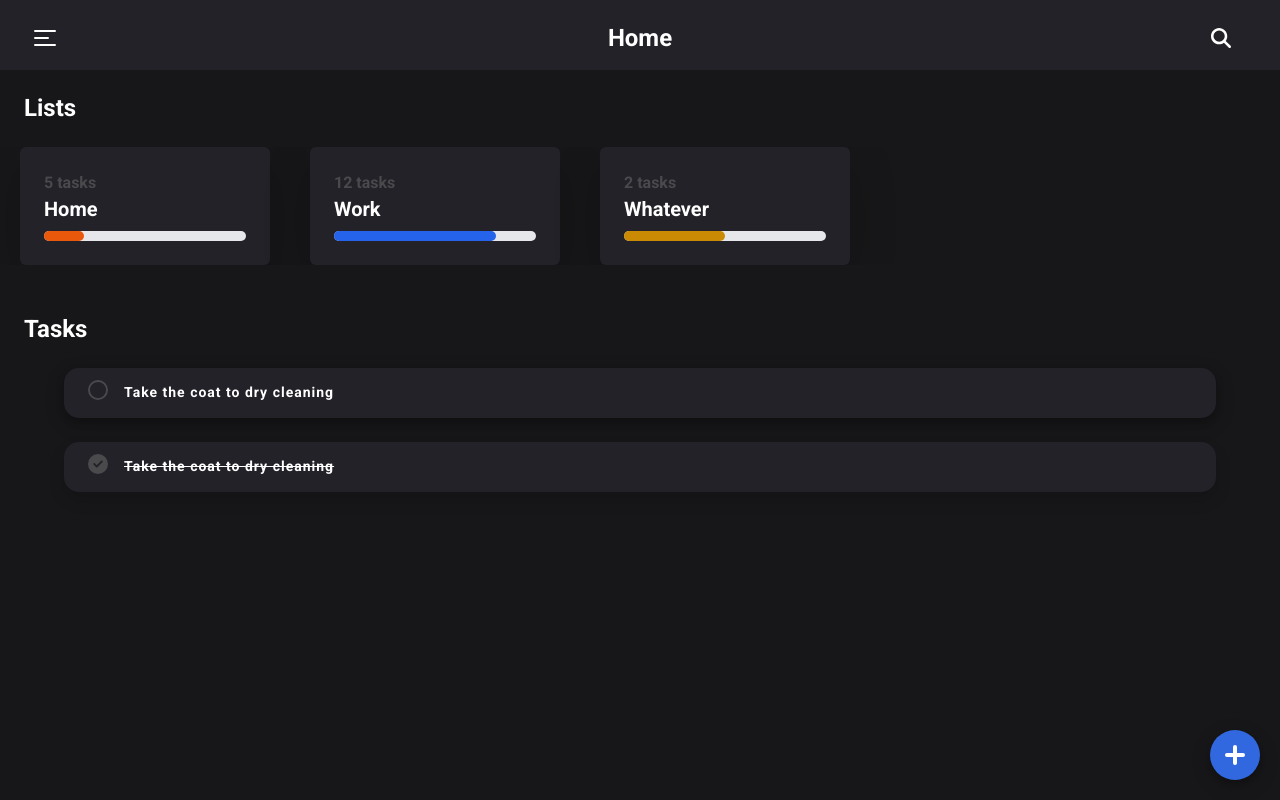
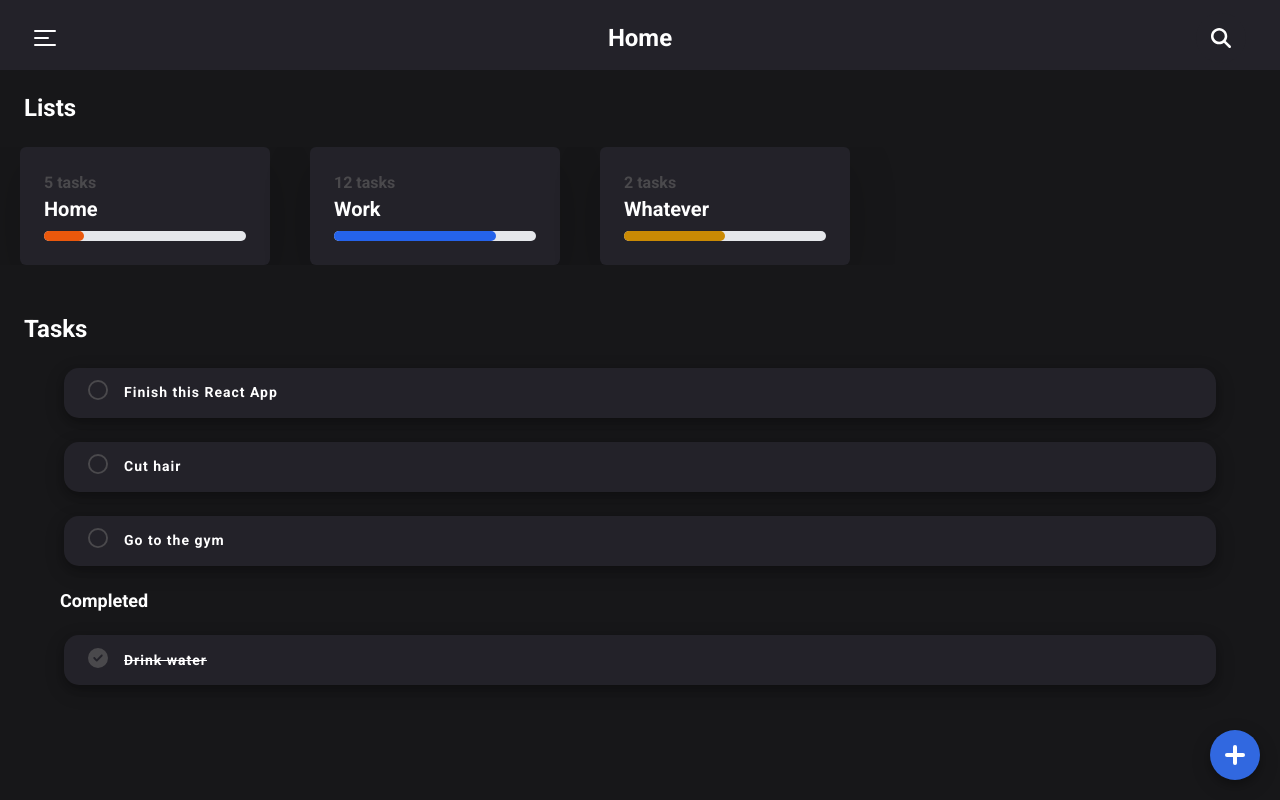
Before and after one commit to Gaoux/to-do-list, a React (Create React App) app: page / in a window 1280 px wide. Built offline with nearby package versions, Linux system fonts and the light colour scheme.

Commit message:
New features Separate completed task from uncompleted ones Display task from props.children

```diff
--- a/src/App.js
+++ b/src/App.js
@@ -15,10 +15,15 @@ import { ListsContainer } from './components/ListsContainer';
 //   { id: 4, text: 'End this proyect', completed: false },
 // ];
 const defaultTasks = [
-  { text: 'Cut hair', completed: false },
-  { text: 'Drink water', completed: true },
-  { text: 'Go to the gym', completed: false },
-  { text: 'End this proyect', completed: false },
+  {
+    text: 'Finish this React App',
+    completed: false,
+    date: '',
+    notes: 'End this To Do App',
+  },
+  { text: 'Cut hair', completed: false, date: '', notes: '' },
+  { text: 'Drink water', completed: true, date: '', notes: '' },
+  { text: 'Go to the gym', completed: false, date: '', notes: '' },
 ];
 
 function App() {
--- a/src/assets/styles/sass/components/_AddTaskButton.scss
+++ b/src/assets/styles/sass/components/_AddTaskButton.scss
@@ -9,7 +9,7 @@
   @include add-btn;
 }
 
-.add-task-btn.active {
+.add-task-btn--active {
   background-color: $ajax-red;
   transform: rotate(45deg);
 }
--- a/src/assets/styles/sass/components/_ListsList.scss
+++ b/src/assets/styles/sass/components/_ListsList.scss
@@ -14,10 +14,14 @@
       margin: 0 20px;
       box-shadow: 0 4px 8px 0 rgba(0, 0, 0, 0.2),
         0 6px 20px 0 rgba(0, 0, 0, 0.19);
+      transition: transform 0.2s;
       cursor: pointer;
       .n-tasks {
         color: $dark-grey;
       }
     }
+    .list-item:hover {
+      transform: scale(1.02);
+    }
   }
 }
--- a/src/assets/styles/sass/components/_TaskList.scss
+++ b/src/assets/styles/sass/components/_TaskList.scss
@@ -4,6 +4,10 @@
   color: $white;
   .title {
     font-size: $lg;
+  }
+  .subtitle {
+    font-size: $md;
+    margin-left: 60px;
   }
   .task-list {
     width: 100%;
@@ -19,6 +23,7 @@
       white-space: nowrap;
       border-radius: 15px;
       position: relative;
+      transition: transform 0.2s;
       box-shadow: 0 4px 8px 0 rgba(0, 0, 0, 0.2),
         0 6px 20px 0 rgba(0, 0, 0, 0.19);
       cursor: pointer;
@@ -31,6 +36,7 @@
       }
     }
     .task-item:hover {
+      transform: scale(1.02);
     }
   }
 }
--- a/src/components/AddTaskButton.js
+++ b/src/components/AddTaskButton.js
@@ -8,7 +8,7 @@ function AddTaskButton(props) {
 
   return (
     <button
-      className={props.active ? 'add-task-btn active' : 'add-task-btn'}
+      className={`add-task-btn ${props.active && 'add-task-btn--active'}`}
       onClick={handleClick}
     >
       <span className="line"></span>
--- a/src/components/AddTaskModal.js
+++ b/src/components/AddTaskModal.js
@@ -63,7 +63,7 @@ function AddTaskModal(props) {
                 className="block text-gray-700 text-sm font-bold mb-2"
                 for="name"
               >
-                Name
+                Name *
               </label>
               <input
                 className="input shadow appearance-none rounded w-full py-2 px-3 text-gray-700 leading-tight focus:outline-none focus:shadow-outline"
@@ -85,11 +85,9 @@ function AddTaskModal(props) {
               </label>
 
               <input
-                className={
-                  dateExpired
-                    ? 'input alert shadow appearance-none rounded w-full py-2 px-3 text-gray-700 leading-tight focus:outline-none focus:shadow-outline'
-                    : 'input shadow appearance-none rounded w-full py-2 px-3 text-gray-700 leading-tight focus:outline-none focus:shadow-outline'
-                }
+                className={`input shadow appearance-none rounded w-full py-2 px-3 text-gray-700 leading-tight focus:outline-none focus:shadow-outline ${
+                  dateExpired && 'alert'
+                }`}
                 // className="input shadow appearance-none rounded w-full py-2 px-3 text-gray-700 leading-tight focus:outline-none focus:shadow-outline"
                 id="duedate"
                 type="date"
--- a/src/components/ListsContainer.js
+++ b/src/components/ListsContainer.js
@@ -6,37 +6,37 @@ function ListsContainer(props) {
       <h2 className="title m-4 lg">Lists</h2>
       <div className="list-list flex overflow-x-auto">
         <div className="flex align-center justify-center flex-nowrap">
-          <div class="list-item rounded overflow-hidden shadow-lg">
-            <div class="px-6 py-4">
-              <p class="n-tasks text-base">5 tasks</p>
-              <div class="name font-bold text-xl mb-2">Home</div>
-              <div class="w-full bg-gray-200 rounded-full h-2.5 dark:bg-gray-700">
+          <div className="list-item rounded overflow-hidden shadow-lg">
+            <div className="px-6 py-4">
+              <p className="n-tasks text-base">5 tasks</p>
+              <div className="name font-bold text-xl mb-2">Home</div>
+              <div className="w-full bg-gray-200 rounded-full h-2.5 dark:bg-gray-700">
                 <div
-                  class="bg-orange-600 h-2.5 rounded-full"
+                  className="bg-orange-600 h-2.5 rounded-full"
                   style={{ width: '20%' }}
                 ></div>
               </div>
             </div>
           </div>
-          <div class="list-item rounded overflow-hidden shadow-lg">
-            <div class="px-6 py-4">
-              <p class="n-tasks text-base">12 tasks</p>
-              <div class="name font-bold text-xl mb-2">Work</div>
-              <div class="w-full bg-gray-200 rounded-full h-2.5 dark:bg-gray-700">
+          <div className="list-item rounded overflow-hidden shadow-lg">
+            <div className="px-6 py-4">
+              <p className="n-tasks text-base">12 tasks</p>
+              <div className="name font-bold text-xl mb-2">Work</div>
+              <div className="w-full bg-gray-200 rounded-full h-2.5 dark:bg-gray-700">
                 <div
-                  class="bg-blue-600 h-2.5 rounded-full"
+                  className="bg-blue-600 h-2.5 rounded-full"
                   style={{ width: '80%' }}
                 ></div>
               </div>
             </div>
           </div>
-          <div class="list-item rounded overflow-hidden shadow-lg">
-            <div class="px-6 py-4">
-              <p class="n-tasks text-base">2 tasks</p>
-              <div class="name font-bold text-xl mb-2">Whatever</div>
-              <div class="w-full bg-gray-200 rounded-full h-2.5 dark:bg-gray-700">
+          <div className="list-item rounded overflow-hidden shadow-lg">
+            <div className="px-6 py-4">
+              <p className="n-tasks text-base">2 tasks</p>
+              <div className="name font-bold text-xl mb-2">Whatever</div>
+              <div className="w-full bg-gray-200 rounded-full h-2.5 dark:bg-gray-700">
                 <div
-                  class="bg-yellow-600 h-2.5 rounded-full"
+                  className="bg-yellow-600 h-2.5 rounded-full"
                   style={{ width: '50%' }}
                 ></div>
               </div>
--- a/src/components/TaskItem.js
+++ b/src/components/TaskItem.js
@@ -1,16 +1,22 @@
+import { FontAwesomeIcon } from '@fortawesome/react-fontawesome';
+import { faCircle } from '@fortawesome/free-regular-svg-icons';
+import { faCircleCheck } from '@fortawesome/free-solid-svg-icons';
+
 function TaskItem(props) {
   return (
-    <li className="task-item">
-      <span>{props.completed}</span>
-      <p>{props.text}</p>
-      {/* <figure className={Favorite ? 'favorite' : ''}>
-        <FontAwesomeIcon
-          className="star-icon"
-          icon={Favorite ? solidFaStar : faStar}
-          onClick={handleStarClick}
-        />
-      </figure> */}
-    </li>
+    <div className="task-list">
+      <div className="task-item flex mb-4 items-center">
+        <button className="flex-no-shrink p-2 ml-4 mr-2 rounded ">
+          <FontAwesomeIcon
+            className="icon"
+            icon={props.completed ? faCircleCheck : faCircle}
+          />
+        </button>
+        <p className={`w-full ${props.completed && 'line-through'}`}>
+          {props.text}
+        </p>
+      </div>
+    </div>
   );
 }
 
--- a/src/components/TaskList.js
+++ b/src/components/TaskList.js
@@ -1,35 +1,24 @@
-import { FontAwesomeIcon } from '@fortawesome/react-fontawesome';
-import { faCircle } from '@fortawesome/free-regular-svg-icons';
-// import { faCircleCheck } from '@fortawesome/free-solid-svg-icons';
-import { faCircleCheck } from '@fortawesome/free-solid-svg-icons';
+import React from 'react';
+
 function TaskList(props) {
-  // const handleTaskClick = (e) => {
-  //   if (e.nativeEvent.button === 0) {
-  //     console.log('Left click');
-  //   } else if (e.nativeEvent.button === 2) {
-  //     e.preventDefault();
-  //     console.log('Right click');
-  //   }
-  // };
+  let uncompletedTasks = [];
+  let completedTasks = [];
+
+  React.Children.forEach(props.children, (element) => {
+    if (!React.isValidElement(element)) return;
+    const source = element.props;
+    if (source.completed === false) {
+      uncompletedTasks.push(element);
+    } else {
+      completedTasks.push(element);
+    }
+  });
   return (
-    <div class="task-list-container">
+    <div className="task-list-container">
       <h2 className="title m-4 lg">Tasks</h2>
-      <div class="task-list">
-        <div class="task-item flex mb-4 items-center">
-          <button class="flex-no-shrink p-2 ml-4 mr-2 rounded ">
-            <FontAwesomeIcon className="icon" icon={faCircle} />
-          </button>
-          <p class="w-full">Take the coat to dry cleaning</p>
-        </div>
-      </div>
-      <div class="task-list">
-        <div class="task-item flex mb-4 items-center shadow">
-          <button class="flex-no-shrink p-2 ml-4 mr-2 rounded ">
-            <FontAwesomeIcon className="icon" icon={faCircleCheck} />
-          </button>
-          <p class="w-full line-through">Take the coat to dry cleaning</p>
-        </div>
-      </div>
+      {uncompletedTasks}
+      <h3 className="subtitle ml-4 mb-4 mt-4 lg">Completed</h3>
+      {completedTasks}
     </div>
   );
 }
```
